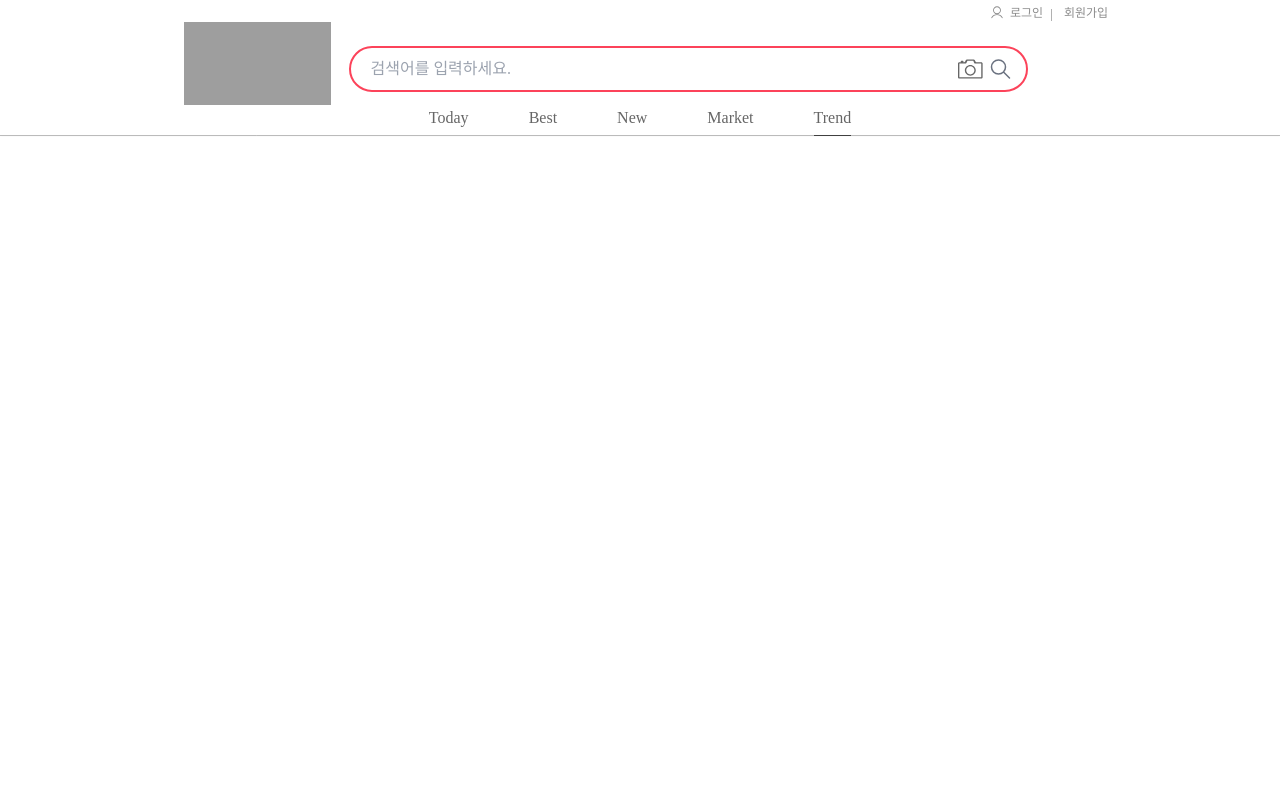
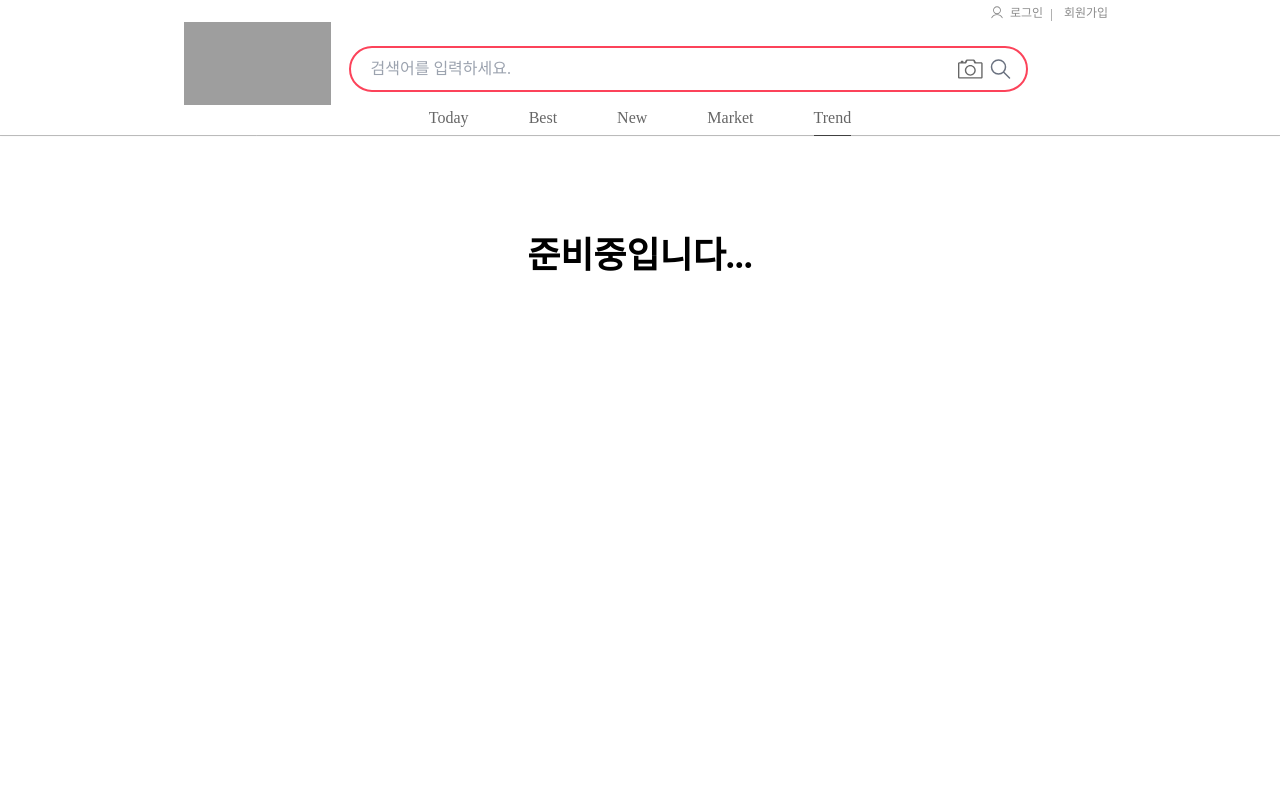
Before and after one commit to jxxnixx/Rendi_Frontend, a Next.js app: page /menus/trend in a window 1280 px wide. Shown: the top 800 px of the page. Built offline with nearby package versions, Linux system fonts and the light colour scheme; grey boxes are pictures that could not be loaded; a web font is replaced by a local one.

Commit message:
message 추가

```diff
--- a/package.json
+++ b/package.json
@@ -35,5 +35,6 @@
   },
   "devDependencies": {
     "@types/react": "^18.2.6"
-  }
+  },
+  "proxy": "http://121.166.191.129:9876"
 }
--- a/pages/auth/profile/contact.tsx
+++ b/pages/auth/profile/contact.tsx
@@ -52,7 +52,11 @@ function Contact() {
         <div className="flex justify-center  mt-[10px] ">
           <Line />
         </div>
-        <div className="flex h-[1000px] justify-center items-center  "></div>
+        <div className="flex h-[500px] justify-center items-center  ">
+          <div className="flex flex-col justify-center items-center w-[1040px] h-[300px] bg-white">
+            이메일 문의 : RendiCorporation@gmail.com
+          </div>
+        </div>
       </Layout>
     </>
   );
--- a/pages/menus/trend.tsx
+++ b/pages/menus/trend.tsx
@@ -8,7 +8,11 @@ export default function Trend() {
       <Head>
         <title>Trend</title>
       </Head>
-      <div className="relative mt-[136px] h-[800px] flex w-full flex-col text-lg font-medium "></div>
+      <div className="relative mt-[136px] h-[800px] flex w-full flex-col text-lg font-medium ">
+        <div className="text-4xl mt-[100px] font-bold text-center">
+          준비중입니다...
+        </div>
+      </div>
     </Layout>
   );
 }
```
